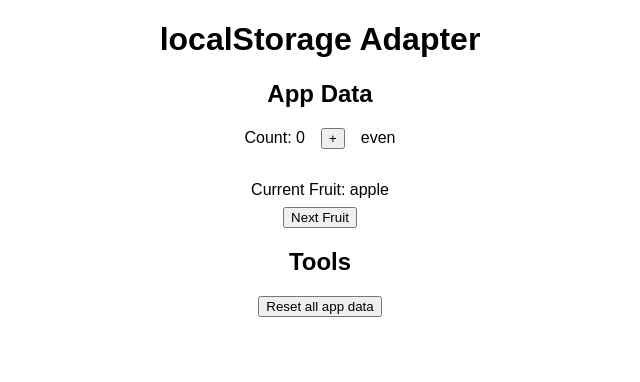
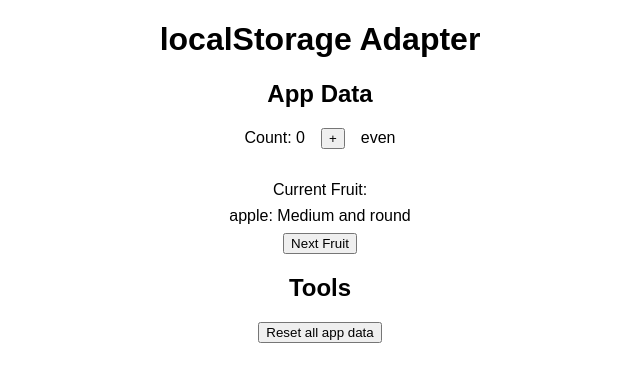
Before and after one commit to ZacButko/type-safe-localStorage-adapter, a React (Create React App) app: page / in a window 1280 px wide. Shown: the top 382 px of the page, without its empty margins (320-960 px from the left). Built offline with nearby package versions, Linux system fonts and the light colour scheme.

Commit message:
Version control localStorage and update Fruits data structure

```diff
--- a/src/Fruits.tsx
+++ b/src/Fruits.tsx
@@ -10,16 +10,60 @@ const fruits = [
 ] as const;
 type Fruit = (typeof fruits)[number];
 
+const fruitsList: Array<IFruitData> = [
+  {
+    name: "apple",
+    description: "Medium and round",
+  },
+  {
+    name: "orange",
+    description: "Orange and juicy",
+  },
+  {
+    name: "strawbery",
+    description: "Red and full of tiny seeds",
+  },
+  {
+    name: "banana",
+    description: "Yellow and rich in potassium",
+  },
+  {
+    name: "blueberry",
+    description: "Beagles love blueberries",
+  },
+  {
+    name: "pomello",
+    description: "Rind makes a good hat",
+  },
+];
+
+interface IFruitData {
+  name: Fruit;
+  description: string;
+}
+
 export const Fruits = () => {
-  const { data: fruit, persist } = useLocalStorage<Fruit>("fruits", fruits[0]);
+  const { data: fruit, persist } = useLocalStorage<IFruitData>(
+    "fruits",
+    fruitsList[0],
+    "1.0.1"
+  );
 
   return (
     <div className="Fruits">
-      <div>Current Fruit: {fruit}</div>
+      <div>Current Fruit:</div>
+      <div>
+        {fruit.name}: {fruit.description}
+      </div>
       <div>
         <button
           onClick={() =>
-            persist(fruits[(fruits.indexOf(fruit) + 1) % fruits.length])
+            persist(
+              fruitsList[
+                (fruitsList.findIndex((f) => f.name === fruit.name) + 1) %
+                  fruitsList.length
+              ]
+            )
           }
         >
           Next Fruit
--- a/src/useLocalStorage.ts
+++ b/src/useLocalStorage.ts
@@ -1,13 +1,26 @@
 import { useState } from "react";
 
-export const useLocalStorage = <T>(storageName: string, defaultValue: T) => {
+interface IStorageItem<T> {
+  version: string;
+  data: T;
+}
+
+export const useLocalStorage = <T>(
+  storageName: string,
+  defaultValue: T,
+  version = "1.0.0"
+) => {
   let initialData = defaultValue;
   try {
     const localStorageData = JSON.parse(
       window.localStorage.getItem(storageName) as string
-    ) as T;
-    if (localStorageData) {
-      initialData = localStorageData;
+    ) as IStorageItem<T>;
+    if (
+      localStorageData &&
+      localStorageData.version === version &&
+      localStorageData.data
+    ) {
+      initialData = localStorageData.data;
     }
   } catch (e) {
     console.error(`Failed to parse localStorage of storage ${storageName}`);
```
